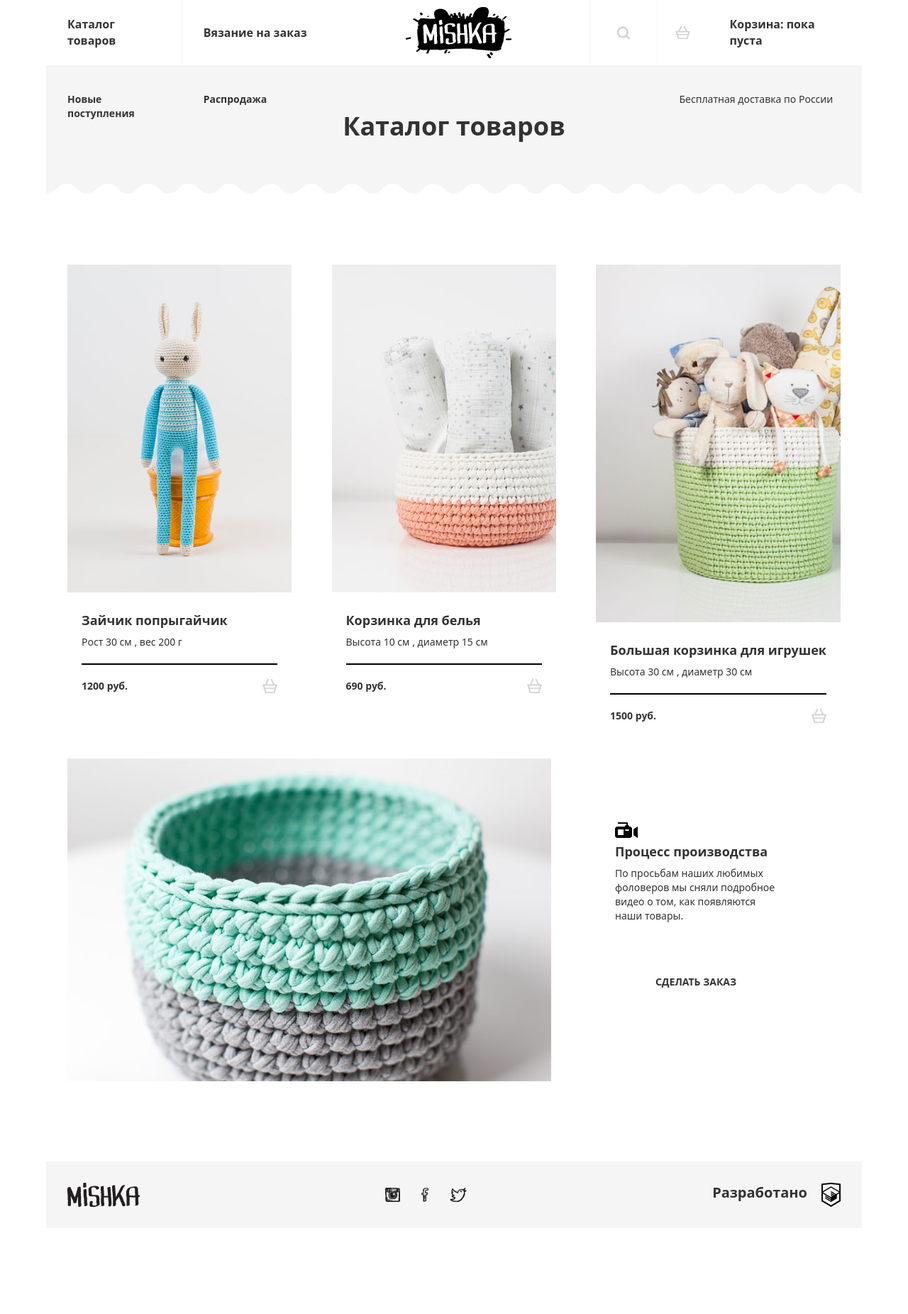
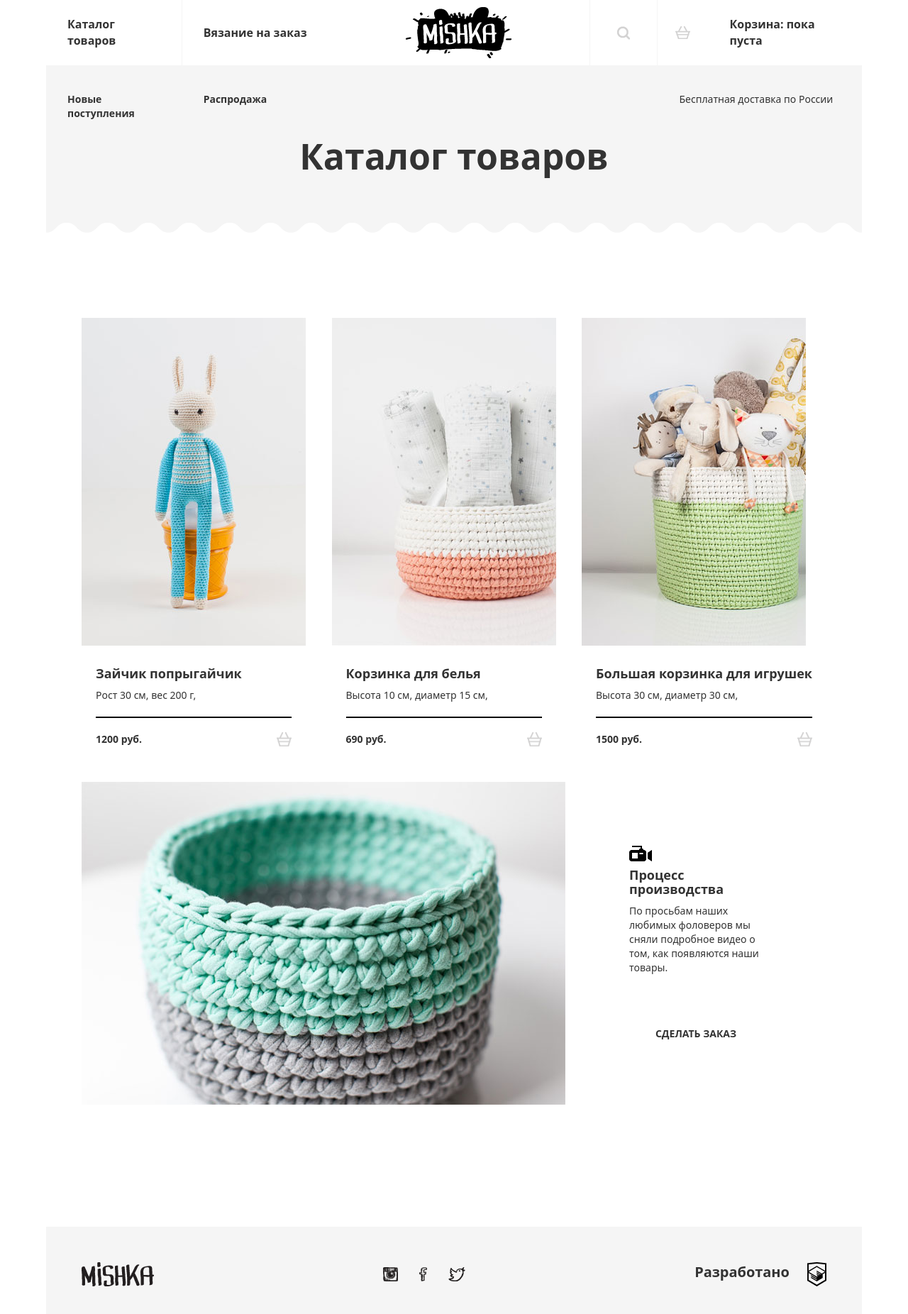
Before and after one commit to GeorgiiZ/mishkaa, a Vue app: page /catalog in a window 1280 px wide. Shown: the top 1852 px of the page at 71% size. Before the commit the page ends 1731 px from the top, so only its background shows below. Built offline with nearby package versions, Linux system fonts and the light colour scheme.

Commit message:
Refactoring classes by bem methodology

```diff
--- a/src/App.vue
+++ b/src/App.vue
@@ -50,10 +50,10 @@
           <img class="footer-main__social-img" src="./assets/catalog-images/fbsvg.png"/>
           <img class="footer-main__social-img" src="./assets/catalog-images/twittersvg.png"/>
         </div>
-        <section class="footer-main__develop">
+        <div class="footer-main__develop">
           <span class="footer-main__develop-capture">Разработано</span>
           <img src="./assets/catalog-images/htmlacademysvg.png"/>
-        </section>
+        </div>
     </footer>
   </div>
 </template>
@@ -143,20 +143,13 @@ body, #app {
 }
 
 .footer-main {
-  position: relative;
   width: 1150px;
-  margin-top: auto;
-  margin-left: auto;
-  margin-right: auto;
-  padding: 30px;
+  margin: auto auto 0 auto;
+  padding: 50px;
   display: flex;
   background-color: #F5F5F5;
 }
 
-.footer-main__logo {
-  display: flex;
-  align-items: center;
-}
 
 .footer-main__social-links {
   display: flex;
@@ -171,13 +164,14 @@ body, #app {
 }
 
 .footer-main__develop {
-  display: inline-block;
+  display: flex;
+  align-content: center;
 }
 
 .footer-main__develop-capture {
   font-size: 20px;
   font-weight: bold;
-  margin-right: 20px;
+  margin-right: 25px;
 }
 
 </style>
--- a/src/catalog/CatalogHeader.vue
+++ b/src/catalog/CatalogHeader.vue
@@ -1,8 +1,6 @@
 <template>
     <div class="catalog-header">
-        <div class="catalog-header__title">
-            <h1>{{message}}</h1>
-        </div>
+        <span class="catalog-header__title">{{message}}</span>
     </div>
 </template>
 
@@ -24,19 +22,16 @@ export default {
     display: flex;
     justify-content: center;
     align-items: center;
-    height: 200px;
+    height: 255px;
     margin: auto 0;
 }
 
 .catalog-header__title {
     z-index: 1;
+    font-weight: bold;
+    font-size: 50px;
 }
 
-.catalog-header__title h1 {
-    position: relative;
-    bottom: 20px;
-    font-weight: bold;
-}
 
 .catalog-header::after {
     content: '';
--- a/src/catalog/CatalogPage.vue
+++ b/src/catalog/CatalogPage.vue
@@ -1,32 +1,30 @@
 <template>
     <div class="catalog-main">
-        <div class="products-list">
-            <div v-for="(product, idx) in availibleProducts" :key="idx" class="product">
+        <div class="products">
+            <div v-for="(product, idx) in availibleProducts" :key="idx" class="products-item">
                 <img :src="product.src"/>
-                <section class="product__desc">
+                <section class="products-item__desc">
                     <article>
                         <h4><strong>{{product.name}}</strong></h4>
-                        <p>
-                            <span v-for="(parameter, key, idx) in product.parameters" :key="key">
-                                <span v-if="idx === 0">{{key | capitalize}} </span>
-                                <span v-else>, {{key}}</span>
-                                {{parameter}}
+                        <p class="products-item__desc-params">
+                            <span v-for="(parameter, key) in product.parameters" :key="key">
+                                 {{key}} {{parameter}},
                             </span>
                         </p>
                         <hr>
                     </article>
-                    <div class="product__cost-block">
+                    <div class="products-item__cost">
                         <strong>{{product.cost | currency('руб.')}}</strong>
-                        <img class="product__cart-img" src="../assets/catalog-images/cartsvg.png"></img>
+                        <img class="products-item__cart" src="../assets/catalog-images/cartsvg.png"/>
                     </div>
                 </section>
             </div>
         </div>
         <div class="production">
-            <figure class="production-video">
+            <figure class="production__video">
                 <img src="../assets/catalog-images/videodesktop.png"/>
             </figure>
-            <div class="production-desc">
+            <div class="production__desc">
                 <img src="../assets/catalog-images/videosvg.png"/>
                 <article>
                     <h4><strong>Процесс производства</strong></h4>
@@ -34,9 +32,7 @@
                         По просьбам наших любимых фоловеров мы сняли подробное видео о том, как появляются наши товары.
                     </p>
                 </article>
-                <h5 class="make-order">
-                    <strong>СДЕЛАТЬ ЗАКАЗ</strong>
-                </h5>
+                <h5 class="make-order">СДЕЛАТЬ ЗАКАЗ</h5>
             </div>
         </div>
     </div>
@@ -69,32 +65,29 @@ export default {
 <style scoped>
 
 .catalog-main {
-    padding: 30px;
+    padding: 50px;
     margin: 50px 0;
 }
 
-.products-list {
+.products{
     display: flex;
     justify-content: space-between;
     margin-bottom: 30px;
 }
 
-.product {
-    display: flex;
-    flex-direction: column;
+.products-item__desc {
+    padding: 20px;
 }
 
-.product__desc {
-    padding: 20px;
-    display: flex;
-    flex-direction: column;
+.products-item__desc-params::first-letter {
+    text-transform: capitalize;
 }
 
-.product__cost-block {
+.products-item__cost {
     display: flex;
 }
 
-.product__cart-img {
+.products-item__cart {
   max-height: 25px;
   position: relative;
   display: inline-block;
@@ -105,16 +98,12 @@ export default {
     display: flex;
 }
 
-.production-desc {
+.production__desc {
     flex-direction: column;
     padding: 90px;
 }
 
-.camera-img {
-    height: 25px;
-}
-
-.production-video {
+.production__video {
 	width: 682px;
 	height: 455px;
 }
@@ -122,6 +111,7 @@ export default {
 .make-order {
     text-align: center;
     margin: 75px 0;
+    font-weight: bold;
 }
 
 hr {
```
